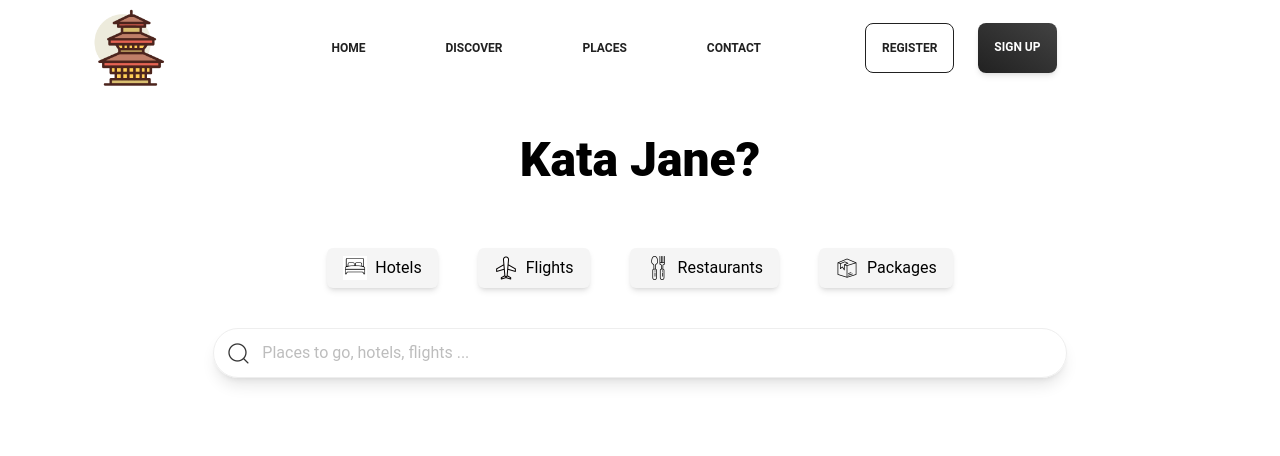
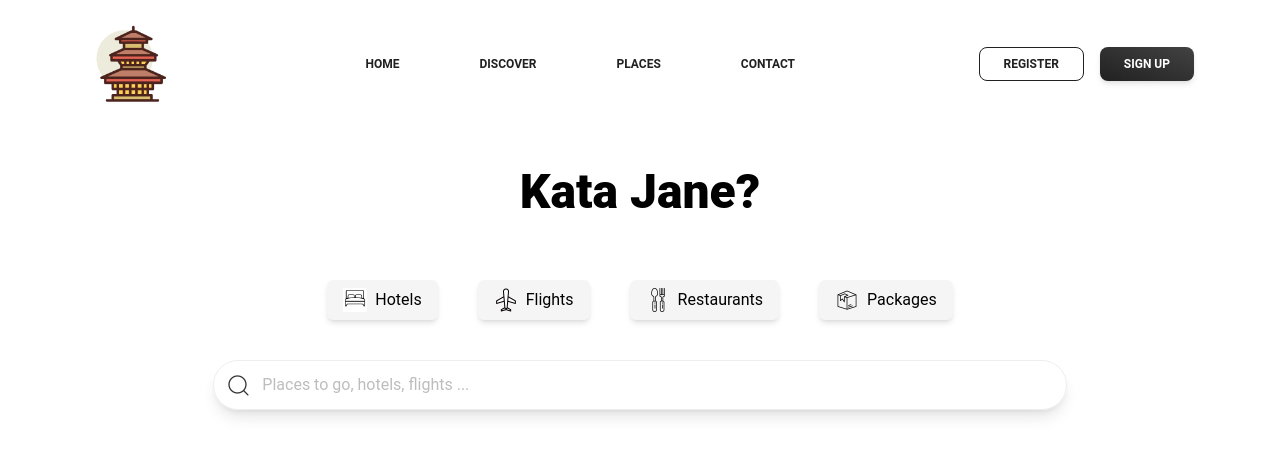
Before and after one commit to biplavdotcom/Ghumna-Jam-A-travel-package-website, a React (Vite) app in the folder frontend/: page / in a window 1280 px wide. Shown: the top 456 px of the page. Built offline with nearby package versions, Linux system fonts and the light colour scheme.

Commit message:
changes in navbar

```diff
--- a/frontend/src/component/Navbar.jsx
+++ b/frontend/src/component/Navbar.jsx
@@ -4,70 +4,51 @@ import LogoImg from "../assets/ghumnajam1.png";
 import { Button } from "@material-tailwind/react";
 import { HiMenuAlt1, HiMenuAlt3 } from "react-icons/hi";
 import ResponsiveMenu from "../component/Navbar/ResponsiveMenu";
+
 const Navbar = () => {
   const [showMenu, setShowMenu] = useState(false);
 
-  const toggleMenu = () => {
-    setShowMenu(!showMenu);
-  };
+  const toggleMenu = () => setShowMenu(!showMenu);
 
   return (
-    <>
     <div className="sticky top-0 right-0 w-full bg-white text-black ">
-        <div className="container py-3  sm:py-0 ">
-          <div className="flex justify-between md:justify-center items-center space-x-8 sm:space-x-12 md:space-x-20">
+      <div className="container mx-auto px-4 py-3 sm:py-4">
+        <div className="flex justify-between items-center">
           {/* Logo Section */}
-            <div>
-              <Link to="/">
+          <Link to="/" className="flex-shrink-0">
             <img
               src={LogoImg}
-                  className="h-20 md:mr-12 md:h-24"
+              className="h-20 md:h-24"
               alt="logo"
             />
           </Link>
-            </div>
 
-            {/* Navigation Links (hidden in sm screens) */}
+          {/* Navigation Links */}
           <div className="hidden md:block">
-              <ul className="flex items-center gap-4 sm:gap-6 md:gap-8">
-                <li className="py-4">
-                  <NavLink to="/">
-                    <Button variant="text">Home</Button>
+            <ul className="flex items-center gap-8">
+              {["Home", "Discover", "Places", "Contact"].map((item, index) => (
+                <li key={index} className="py-2">
+                  <NavLink to={`/${item.toLowerCase()}`}>
+                    <Button variant="text">{item}</Button>
                   </NavLink>
                 </li>
-                <li className="py-4">
-                  <NavLink to="/blogs">
-                    <Button variant="text">Discover</Button>
-                  </NavLink>
-                </li>
-                <li className="py-4">
-                  <NavLink to="/places">
-                    <Button variant="text">Places</Button>
-                  </NavLink>
-                </li>
-                <li className="py-4">
-                  <NavLink to="/contact">
-                    <Button variant="text">Contact</Button>
-                  </NavLink>
-                </li>
+              ))}
             </ul>
           </div>
 
-            {/* Buttons and Mobile Menu */}
-            <div className="flex items-center space-x-4 sm:space-x-6 md:space-x-8">
-              {/* Register and Sign Up Buttons */}
-              <div className="flex justify-between space-x-2 sm:space-x-4 md:space-x-6 ">
+          {/* Buttons Section */}
+          <div className="hidden md:flex space-x-4">
             <Button
               variant="outlined"
               rounded="full"
-                  className="hidden md:flex p-2 sm:text-md sm:p-4"
+              className="px-6 py-2"
             >
               Register
             </Button>
             <Button
               variant="gradient"
               rounded="full"
-                  className="hidden md:flex p-2 sm:text-md sm:p-4"
+              className="px-6 py-2"
             >
               Sign Up
             </Button>
@@ -80,21 +61,24 @@ const Navbar = () => {
                 onClick={toggleMenu}
                 className="cursor-pointer transition-all"
                 size={30}
+                aria-label="Close menu"
               />
             ) : (
               <HiMenuAlt3
                 onClick={toggleMenu}
                 className="cursor-pointer transition-all"
                 size={30}
+                aria-label="Open menu"
               />
             )}
           </div>
         </div>
       </div>
-        </div>
+
+      {/* Responsive Menu */}
       <ResponsiveMenu showMenu={showMenu} setShowMenu={setShowMenu} />
     </div>
-    </>
   );
 };
+
 export default Navbar;
```
Lines whose indentation alone changed are shown as unchanged.
